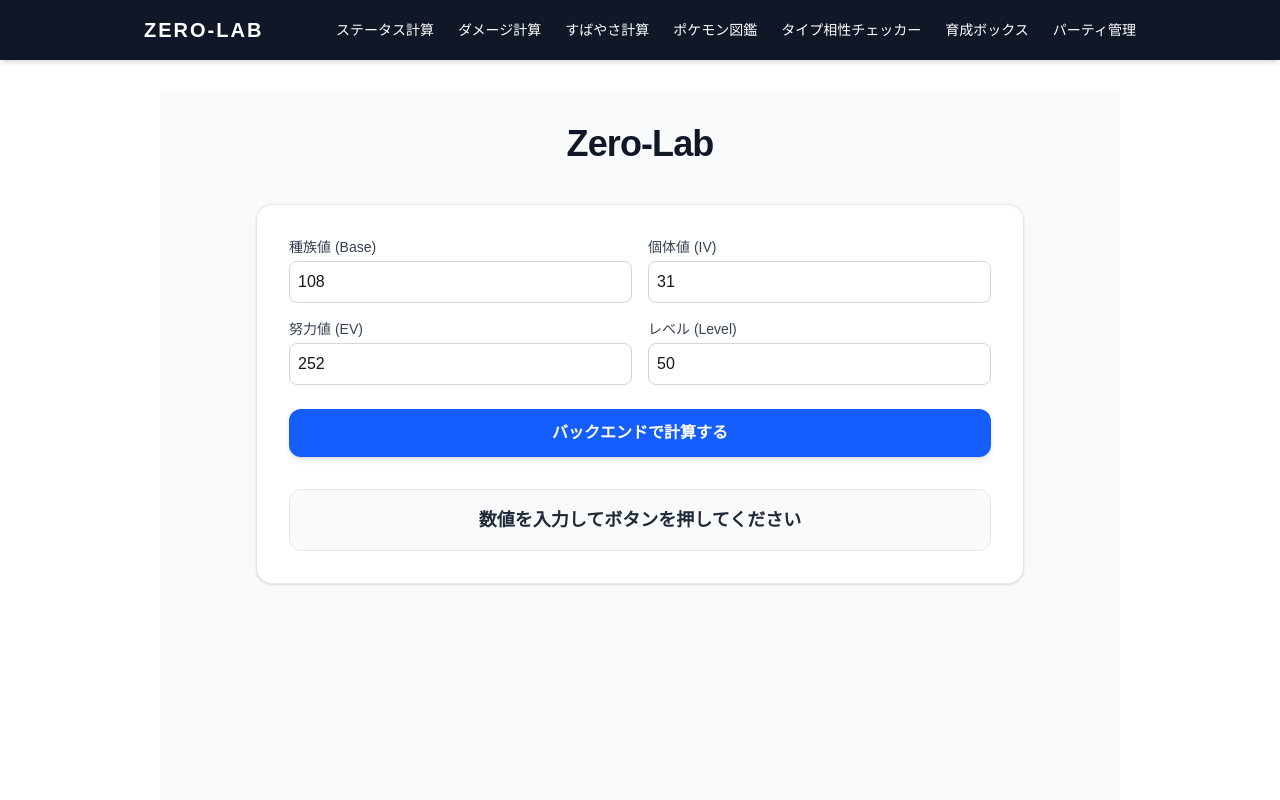
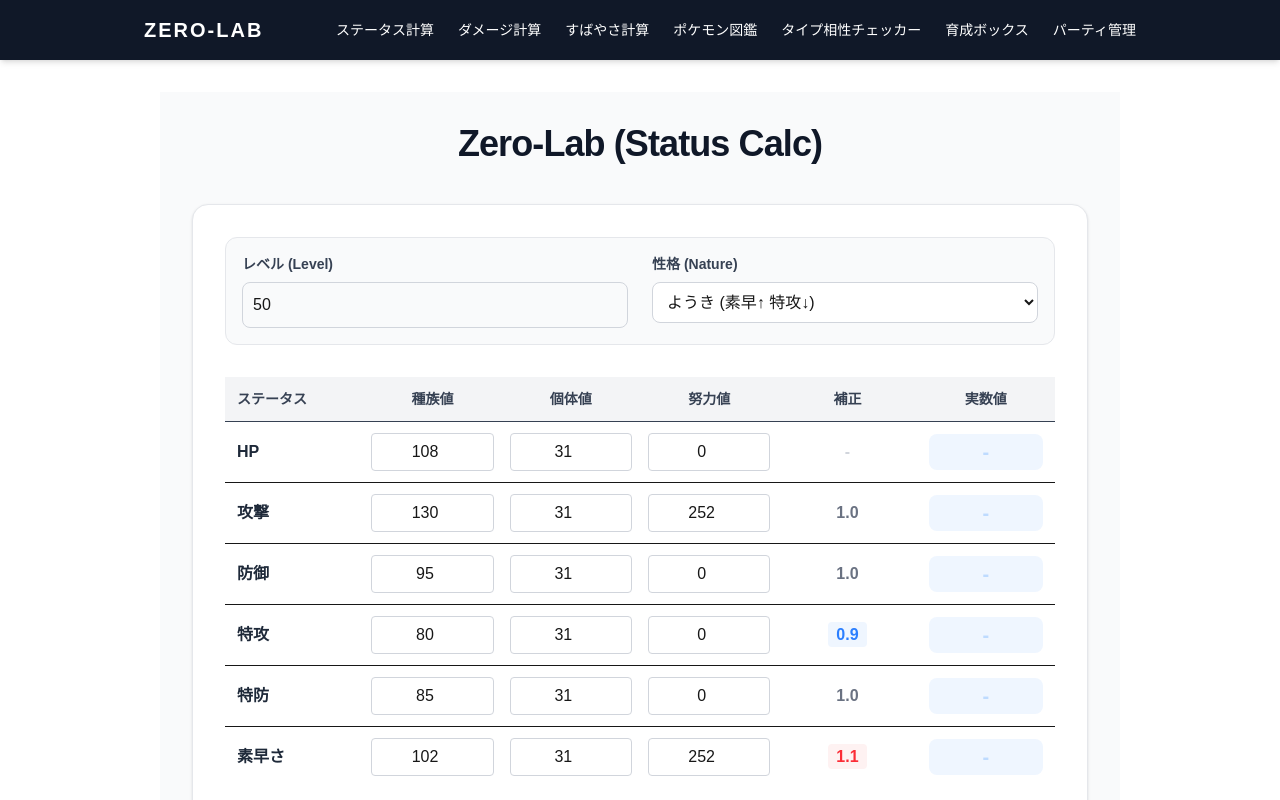
Before and after one commit to aloha-maker/Zero-Lab, a Next.js app in the folder frontend/: page /status in a window 1280 px wide. Shown: the top 800 px of the page. Built offline with nearby package versions, Linux system fonts and the light colour scheme.

Commit message:
feat: implement parallel status calculation and update UI with nature support and comprehensive documentation

```diff
--- a/frontend/app/status/page.tsx
+++ b/frontend/app/status/page.tsx
@@ -3,35 +3,96 @@
 import { useState } from "react";
 import type { StatusRequest, StatusResponse, ApiErrorResponse } from "@/app/types/api";
 
+type StatType = 'H' | 'A' | 'B' | 'C' | 'D' | 'S';
+
+const statLabels: Record<StatType, string> = { H: "HP", A: "攻撃", B: "防御", C: "特攻", D: "特防", S: "素早さ" };
+
+// 性格データの定義
+const natures = [
+    { name: "さみしがり (攻撃↑ 防御↓)", up: "A", down: "B" },
+    { name: "いじっぱり (攻撃↑ 特攻↓)", up: "A", down: "C" },
+    { name: "やんちゃ (攻撃↑ 特防↓)", up: "A", down: "D" },
+    { name: "ゆうかん (攻撃↑ 素早↓)", up: "A", down: "S" },
+    { name: "ずぶとい (防御↑ 攻撃↓)", up: "B", down: "A" },
+    { name: "わんぱく (防御↑ 特攻↓)", up: "B", down: "C" },
+    { name: "のうてんき (防御↑ 特防↓)", up: "B", down: "D" },
+    { name: "のんき (防御↑ 素早↓)", up: "B", down: "S" },
+    { name: "ひかえめ (特攻↑ 攻撃↓)", up: "C", down: "A" },
+    { name: "おっとり (特攻↑ 防御↓)", up: "C", down: "B" },
+    { name: "うっかりや (特攻↑ 特防↓)", up: "C", down: "D" },
+    { name: "れいせい (特攻↑ 素早↓)", up: "C", down: "S" },
+    { name: "おだやか (特防↑ 攻撃↓)", up: "D", down: "A" },
+    { name: "おとなしい (特防↑ 防御↓)", up: "D", down: "B" },
+    { name: "しんちょう (特防↑ 特攻↓)", up: "D", down: "C" },
+    { name: "なまいき (特防↑ 素早↓)", up: "D", down: "S" },
+    { name: "おくびょう (素早↑ 攻撃↓)", up: "S", down: "A" },
+    { name: "せっかち (素早↑ 防御↓)", up: "S", down: "B" },
+    { name: "ようき (素早↑ 特攻↓)", up: "S", down: "C" },
+    { name: "むじゃき (素早↑ 特防↓)", up: "S", down: "D" },
+    { name: "てれや (補正なし)", up: null, down: null },
+    { name: "がんばりや (補正なし)", up: null, down: null },
+    { name: "すなお (補正なし)", up: null, down: null },
+    { name: "きまぐれ (補正なし)", up: null, down: null },
+    { name: "まじめ (補正なし)", up: null, down: null },
+];
+
 export default function Home() {
-    // 入力フォームの状態管理
-    const [base, setBase] = useState(108); // 種族値 (例: ガブリアス)
-    const [iv, setIv] = useState(31);      // 個体値
-    const [ev, setEv] = useState(252);     // 努力値
-    const [level, setLevel] = useState(50); // レベル
+    // 共通設定
+    const [level, setLevel] = useState(50);
+    const [natureIndex, setNatureIndex] = useState(18); // 初期値: ようき
 
-    const [result, setResult] = useState<string | null>(null);
+    // 各ステータスの状態管理 (例: ガブリアス)
+    const [stats, setStats] = useState<Record<StatType, { base: number, iv: number, ev: number }>>({
+        H: { base: 108, iv: 31, ev: 0 },
+        A: { base: 130, iv: 31, ev: 252 },
+        B: { base: 95, iv: 31, ev: 0 },
+        C: { base: 80, iv: 31, ev: 0 },
+        D: { base: 85, iv: 31, ev: 0 },
+        S: { base: 102, iv: 31, ev: 252 },
+    });
+
+    // 計算結果
+    const [results, setResults] = useState<Record<StatType, number | null>>({
+        H: null, A: null, B: null, C: null, D: null, S: null
+    });
     const [isLoading, setIsLoading] = useState(false);
+    const [globalError, setGlobalError] = useState<string | null>(null);
 
-    // 「計算する」ボタンが押されたときの処理
+    // 入力変更ハンドラ
+    const handleStatChange = (stat: StatType, field: 'base' | 'iv' | 'ev', value: number) => {
+        setStats(prev => ({
+            ...prev,
+            [stat]: { ...prev[stat], [field]: value }
+        }));
+    };
+
+    // 一括計算処理
     const handleCalculate = async () => {
         setIsLoading(true);
-        setResult("バックエンドと通信中...");
+        setGlobalError(null);
+        setResults({ H: null, A: null, B: null, C: null, D: null, S: null });
+
+        const selectedNature = natures[natureIndex];
+        const API_URL = process.env.NEXT_PUBLIC_API_URL || "http://localhost:8000";
+
+        try {
+            // 6つのステータス計算APIを並列で呼び出す
+            const promises = (Object.keys(stats) as StatType[]).map(async (key) => {
+                let modifier = 1.0;
+                if (key !== 'H') {
+                    if (selectedNature.up === key) modifier = 1.1;
+                    if (selectedNature.down === key) modifier = 0.9;
+                }
 
                 const requestData: StatusRequest = {
-            base_stat: base,
-            iv: iv,
-            ev: ev,
+                    base_stat: stats[key].base,
+                    iv: stats[key].iv,
+                    ev: stats[key].ev,
                     level: level,
-            is_hp: true,
-            nature_modifier: 1.0
+                    is_hp: key === 'H',
+                    nature_modifier: modifier
                 };
 
-        try {
-            // 環境変数があればそれを使い、なければローカル環境を使う
-            const API_URL = process.env.NEXT_PUBLIC_API_URL || "http://localhost:8000";
-
-            // 魔法の電話線：PythonのバックエンドへJSONデータを送信！
                 const response = await fetch(`${API_URL}/api/v1/status`, {
                     method: "POST",
                     headers: { "Content-Type": "application/json" },
@@ -40,21 +101,30 @@
 
                 if (!response.ok) {
                     const errorData = (await response.json()) as ApiErrorResponse;
-                let errorMessage = "通信エラーが発生しました";
-
+                    let errorMessage = "通信エラー";
                     if (typeof errorData.detail === 'string') {
                         errorMessage = errorData.detail;
                     } else if (Array.isArray(errorData.detail)) {
-                    errorMessage = "入力内容に誤りがあります（" + errorData.detail.map(e => e.msg).join(", ") + "）";
+                        errorMessage = errorData.detail.map(e => e.msg).join(", ");
                     }
-                throw new Error(errorMessage);
+                    throw new Error(`${statLabels[key]}: ${errorMessage}`);
                 }
 
                 const data = (await response.json()) as StatusResponse;
-            setResult(`HP実数値: ${data.real_stat}`);
+                return { key, val: data.real_stat };
+            });
+
+            // すべての計算が完了するのを待つ
+            const resArray = await Promise.all(promises);
+
+            // 結果をステートに反映
+            const newResults = { ...results };
+            resArray.forEach(r => { newResults[r.key] = r.val; });
+            setResults(newResults);
+
         } catch (error: any) {
             console.error("Error:", error);
-            setResult(error.message || "サーバーとの通信に失敗しました。Dockerコンテナは起動していますか？");
+            setGlobalError(error.message || "サーバーとの通信に失敗しました。Dockerコンテナは起動していますか？");
         } finally {
             setIsLoading(false);
         }
@@ -62,45 +132,104 @@
 
     return (
         <main className="min-h-screen bg-gray-50 p-8 font-sans">
-            <div className="max-w-3xl mx-auto">
+            <div className="max-w-4xl mx-auto">
                 <header className="mb-10 text-center">
-                    <h1 className="text-4xl font-extrabold text-gray-900 tracking-tight">Zero-Lab</h1>
+                    <h1 className="text-4xl font-extrabold text-gray-900 tracking-tight">Zero-Lab (Status Calc)</h1>
                 </header>
 
-                <div className="bg-white p-8 rounded-2xl shadow-sm border border-gray-200">
-                    <div className="grid grid-cols-2 gap-4 mb-6">
+                <div className="bg-white p-6 md:p-8 rounded-2xl shadow-sm border border-gray-200">
+
+                    {/* 共通設定エリア */}
+                    <div className="grid grid-cols-1 md:grid-cols-2 gap-6 mb-8 p-4 bg-gray-50 rounded-xl border border-gray-200">
                         <div>
-                            <label className="block text-sm font-medium text-gray-700 mb-1">種族値 (Base)</label>
-                            <input type="number" value={base} onChange={(e) => setBase(Number(e.target.value))} className="w-full border border-gray-300 rounded-lg p-2" />
+                            <label className="block text-sm font-bold text-gray-700 mb-2">レベル (Level)</label>
+                            <input
+                                type="number"
+                                value={level}
+                                max={100}
+                                min={1}
+                                onChange={(e) => setLevel(Number(e.target.value))}
+                                className="w-full border border-gray-300 rounded-lg p-2.5 focus:ring-2 focus:ring-blue-500 outline-none"
+                            />
                         </div>
                         <div>
-                            <label className="block text-sm font-medium text-gray-700 mb-1">個体値 (IV)</label>
-                            <input type="number" value={iv} max={31} onChange={(e) => setIv(Number(e.target.value))} className="w-full border border-gray-300 rounded-lg p-2" />
-                        </div>
-                        <div>
-                            <label className="block text-sm font-medium text-gray-700 mb-1">努力値 (EV)</label>
-                            <input type="number" value={ev} max={252} step={4} onChange={(e) => setEv(Number(e.target.value))} className="w-full border border-gray-300 rounded-lg p-2" />
-                        </div>
-                        <div>
-                            <label className="block text-sm font-medium text-gray-700 mb-1">レベル (Level)</label>
-                            <input type="number" value={level} max={100} onChange={(e) => setLevel(Number(e.target.value))} className="w-full border border-gray-300 rounded-lg p-2" />
+                            <label className="block text-sm font-bold text-gray-700 mb-2">性格 (Nature)</label>
+                            <select
+                                value={natureIndex}
+                                onChange={(e) => setNatureIndex(Number(e.target.value))}
+                                className="w-full border border-gray-300 rounded-lg p-2.5 bg-white focus:ring-2 focus:ring-blue-500 outline-none"
+                            >
+                                {natures.map((n, i) => (
+                                    <option key={i} value={i}>{n.name}</option>
+                                ))}
+                            </select>
                         </div>
                     </div>
+
+                    {/* ステータス入力テーブル */}
+                    <div className="overflow-x-auto mb-8">
+                        <table className="w-full text-left border-collapse min-w-[600px]">
+                            <thead>
+                                <tr className="bg-gray-100 text-gray-700 text-sm">
+                                    <th className="p-3 border-b font-bold w-1/6">ステータス</th>
+                                    <th className="p-3 border-b font-bold text-center w-1/6">種族値</th>
+                                    <th className="p-3 border-b font-bold text-center w-1/6">個体値</th>
+                                    <th className="p-3 border-b font-bold text-center w-1/6">努力値</th>
+                                    <th className="p-3 border-b font-bold text-center w-1/6">補正</th>
+                                    <th className="p-3 border-b font-bold text-center w-1/6">実数値</th>
+                                </tr>
+                            </thead>
+                            <tbody>
+                                {(Object.keys(stats) as StatType[]).map(key => {
+                                    const selectedNature = natures[natureIndex];
+                                    const isUp = key !== 'H' && selectedNature.up === key;
+                                    const isDown = key !== 'H' && selectedNature.down === key;
+
+                                    return (
+                                        <tr key={key} className="border-b last:border-0 hover:bg-gray-50 transition-colors">
+                                            <td className="p-3 font-bold text-gray-800">{statLabels[key]}</td>
+                                            <td className="p-2">
+                                                <input type="number" value={stats[key].base} min={1} max={255} onChange={(e) => handleStatChange(key, 'base', Number(e.target.value))} className="w-full border border-gray-300 rounded p-1.5 text-center focus:border-blue-500 outline-none" />
+                                            </td>
+                                            <td className="p-2">
+                                                <input type="number" value={stats[key].iv} min={0} max={31} onChange={(e) => handleStatChange(key, 'iv', Number(e.target.value))} className="w-full border border-gray-300 rounded p-1.5 text-center focus:border-blue-500 outline-none" />
+                                            </td>
+                                            <td className="p-2">
+                                                <input type="number" value={stats[key].ev} min={0} max={252} step={4} onChange={(e) => handleStatChange(key, 'ev', Number(e.target.value))} className="w-full border border-gray-300 rounded p-1.5 text-center focus:border-blue-500 outline-none" />
+                                            </td>
+                                            <td className="p-3 text-center font-bold">
+                                                {key === 'H' ? <span className="text-gray-300">-</span> :
+                                                    isUp ? <span className="text-red-500 bg-red-50 px-2 py-1 rounded">1.1</span> :
+                                                        isDown ? <span className="text-blue-500 bg-blue-50 px-2 py-1 rounded">0.9</span> :
+                                                            <span className="text-gray-500">1.0</span>}
+                                            </td>
+                                            <td className="p-3 text-center">
+                                                <div className="bg-blue-50 text-blue-700 font-extrabold text-xl py-1 rounded-lg min-h-[36px] flex items-center justify-center">
+                                                    {results[key] !== null ? results[key] : <span className="text-blue-200">-</span>}
+                                                </div>
+                                            </td>
+                                        </tr>
+                                    );
+                                })}
+                            </tbody>
+                        </table>
+                    </div>
+
+                    {/* エラーメッセージ */}
+                    {globalError && (
+                        <div className="mb-6 p-4 bg-red-50 border-l-4 border-red-500 text-red-700 rounded-r">
+                            <p className="font-bold">エラー</p>
+                            <p>{globalError}</p>
+                        </div>
+                    )}
 
                     <button
                         onClick={handleCalculate}
                         disabled={isLoading}
-                        className="w-full bg-blue-600 text-white px-6 py-3 rounded-xl font-bold hover:bg-blue-700 transition shadow-md disabled:opacity-50"
+                        className="w-full bg-blue-600 text-white px-6 py-4 rounded-xl font-bold text-lg hover:bg-blue-700 transition-all shadow-md disabled:opacity-50 active:transform active:scale-[0.99]"
                     >
-                        {isLoading ? "通信中..." : "バックエンドで計算する"}
+                        {isLoading ? "バックエンドと通信して計算中..." : "計算する"}
                     </button>
-
-                    {/* 結果表示エリア */}
-                    <div className="mt-8 p-4 bg-gray-50 rounded-xl border border-gray-200 text-center">
-                        <p className="text-lg font-bold text-gray-800">
-                            {result || "数値を入力してボタンを押してください"}
-                        </p>
-                    </div>
                 </div>
             </div>
         </main>
```
Also changed, not shown: 3 other files (tests, documents, lock files or other folders). Lines whose indentation alone changed are shown as unchanged.
